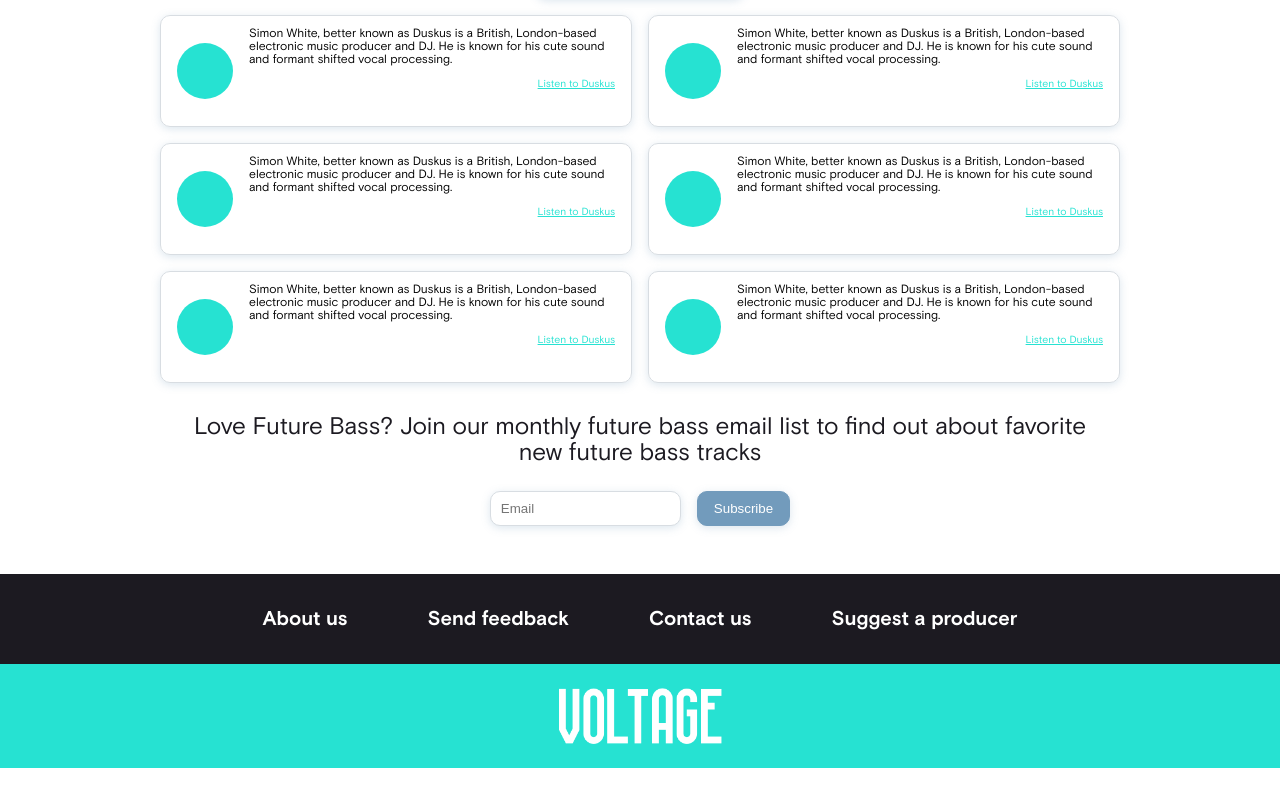
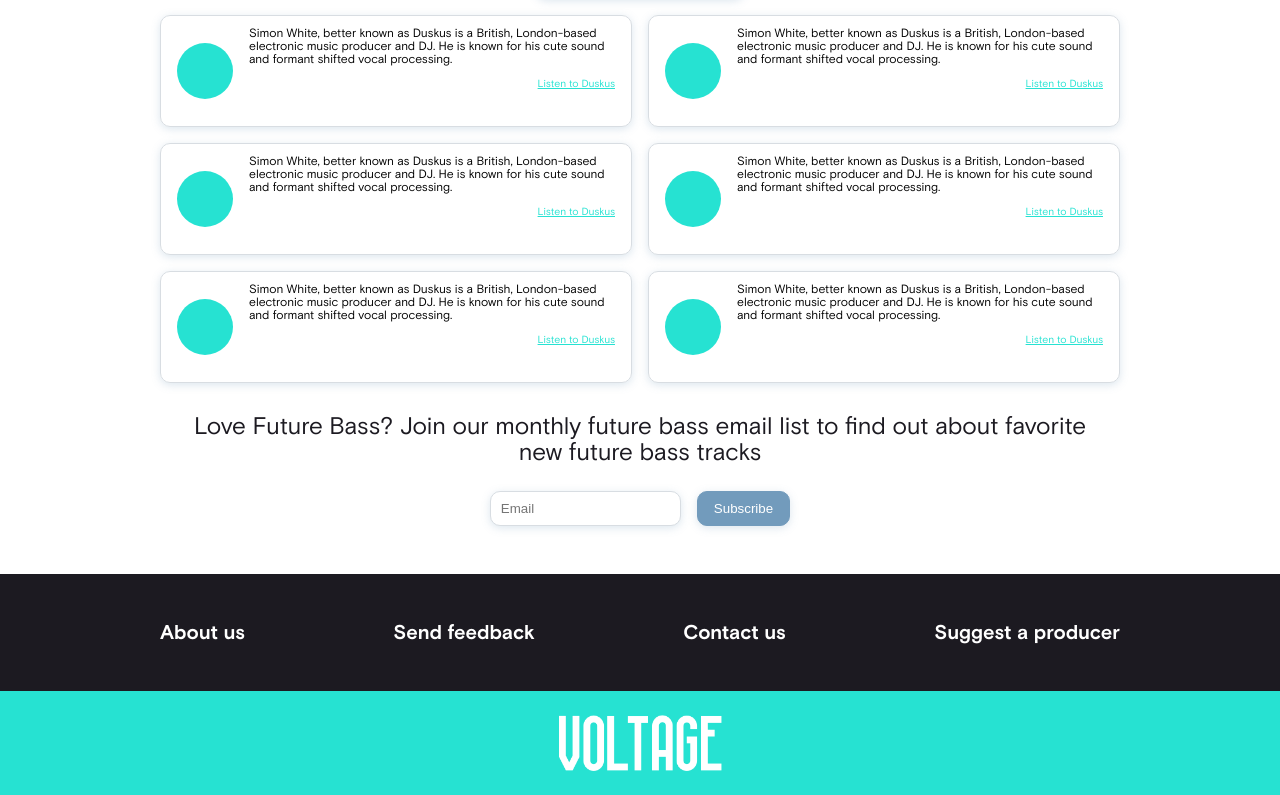
Before and after one commit to kakaly/voltage, a React (Create React App) app: page / in a window 1280 px wide. Shown: the part 311-1106 px from the top of the page. Before the commit the page ends 1079 px from the top, so only its background shows below. Built offline with nearby package versions, Linux system fonts and the light colour scheme.

Commit message:
changing styling

```diff
--- a/src/Components/NavBottom.jsx
+++ b/src/Components/NavBottom.jsx
@@ -8,6 +8,7 @@ import React from 'react'
 
 export default function NavBottom() {
     return (
+       <div className="container bg">
         <div className='navBottom'>
            <div className='navBottom_item'>
               <h1>About us</h1>
@@ -23,5 +24,6 @@ export default function NavBottom() {
            <h1>Suggest a producer</h1>
            </div>
         </div>
+        </div>
     )
 }
--- a/src/SASS/navBottom.scss
+++ b/src/SASS/navBottom.scss
@@ -1,11 +1,18 @@
+.bg {
+  background-color: $color-dark;
+}
 .navBottom {
   background-color: $color-dark;
+  width: 60rem;
   display: flex;
-    justify-content: center;
+  justify-content: space-between;
   align-items: center;
   padding: 2rem 0;
   @media screen and (max-width: 720px) {
     flex-direction: column;
+  }
+  @media screen and (max-width: $bp-single-column) {
+    width: 50rem;
   }
   &_item {
     display: flex;
@@ -17,7 +24,6 @@
     }
     h1 {
       color: $color-light;
-            margin: 0 2.5rem;
       @media screen and (max-width: $bp-decrease) {
         margin: 0 1rem;
       }
```
Lines whose indentation alone changed are shown as unchanged.
